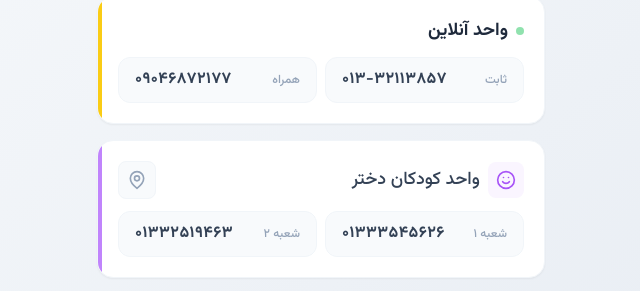
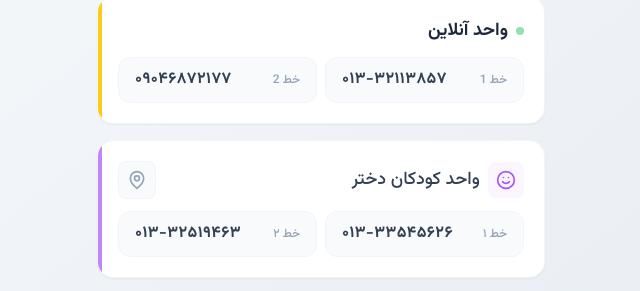
Before and after one commit to ami1995r/safir, a plain HTML site: page index.html in a window 1280 px wide. Shown: the part 208-499 px from the top of the page, 319-959 px from the left. Drawn offline with nearby package versions, Linux system fonts and the light colour scheme.

Commit message:
Update index.html

```diff
--- a/index.html
+++ b/index.html
@@ -69,11 +69,11 @@
                 <!-- تنظیمات جدید: روی موبایل زیر هم (flex-col) و در صفحات بزرگتر کنار هم (sm:flex-row) قرار می‌گیرند -->
                 <div class="flex flex-col sm:flex-row gap-2">
                     <a href="tel:01332113857" class="w-full sm:flex-1 bg-slate-50 hover:bg-slate-100 py-2.5 px-4 rounded-xl text-center text-slate-700 font-medium transition-colors border border-slate-100 flex justify-between items-center group">
-                        <span class="text-xs text-slate-400 ml-2">ثابت</span>
+                        <span class="text-xs text-slate-400 ml-2">خط 1</span>
                         <span dir="ltr" class="group-hover:text-blue-600 transition-colors font-bold tracking-wide">013-32113857</span>
                     </a>
                     <a href="tel:09046872177" class="w-full sm:flex-1 bg-slate-50 hover:bg-slate-100 py-2.5 px-4 rounded-xl text-center text-slate-700 font-medium transition-colors border border-slate-100 flex justify-between items-center group">
-                        <span class="text-xs text-slate-400 ml-2">همراه</span>
+                        <span class="text-xs text-slate-400 ml-2">خط 2</span>
                         <span dir="ltr" class="group-hover:text-blue-600 transition-colors font-bold tracking-wide">09046872177</span>
                     </a>
                 </div>
@@ -98,12 +98,12 @@
                 <!-- تنظیمات جدید: روی موبایل زیر هم (flex-col) و در صفحات بزرگتر کنار هم (sm:flex-row) قرار می‌گیرند -->
                 <div class="flex flex-col sm:flex-row gap-2">
                     <a href="tel:01333545626" class="w-full sm:flex-1 bg-slate-50 hover:bg-slate-100 py-2.5 px-4 rounded-xl text-center text-slate-700 font-medium transition-colors border border-slate-100 flex justify-between items-center group">
-                        <span class="text-xs text-slate-400 ml-2">شعبه ۱</span> <!-- You can change this label -->
-                        <span dir="ltr" class="group-hover:text-blue-600 transition-colors font-bold tracking-wide">01333545626</span>
+                        <span class="text-xs text-slate-400 ml-2">خط ۱</span> <!-- You can change this label -->
+                        <span dir="ltr" class="group-hover:text-blue-600 transition-colors font-bold tracking-wide">013-33545626</span>
                     </a>
                     <a href="tel:01332519463" class="w-full sm:flex-1 bg-slate-50 hover:bg-slate-100 py-2.5 px-4 rounded-xl text-center text-slate-700 font-medium transition-colors border border-slate-100 flex justify-between items-center group">
-                        <span class="text-xs text-slate-400 ml-2">شعبه ۲</span> <!-- You can change this label -->
-                        <span dir="ltr" class="group-hover:text-blue-600 transition-colors font-bold tracking-wide">01332519463</span>
+                        <span class="text-xs text-slate-400 ml-2">خط ۲</span> <!-- You can change this label -->
+                        <span dir="ltr" class="group-hover:text-blue-600 transition-colors font-bold tracking-wide">013-32519463</span>
                     </a>
                 </div>
             </div>
@@ -222,7 +222,7 @@
 
         <!-- Footer -->
         <div class="text-center mt-10 text-slate-400 text-xs">
-            <p>© طراحی شده برای دسترسی سریع</p>
+            <p>©2025 طراحی شده امیر جهانی</p>
         </div>
 
     </div>
```
